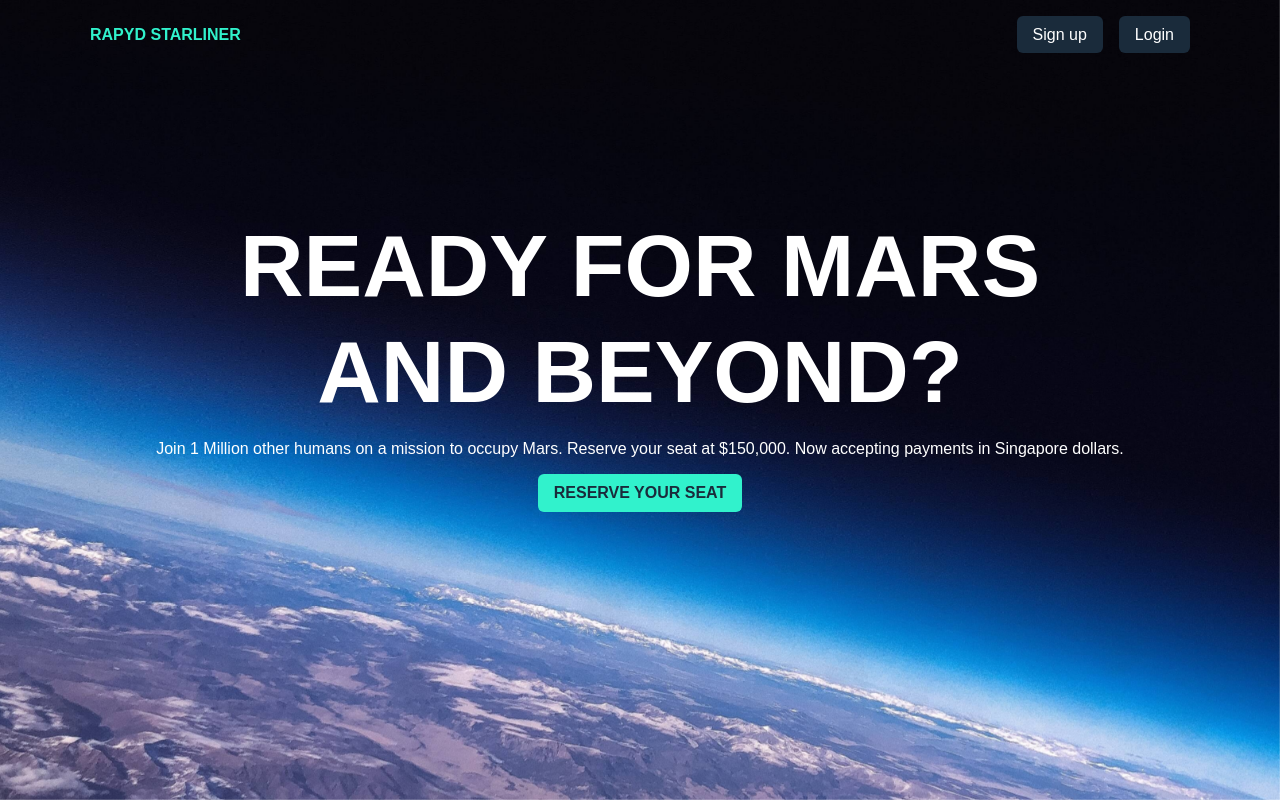
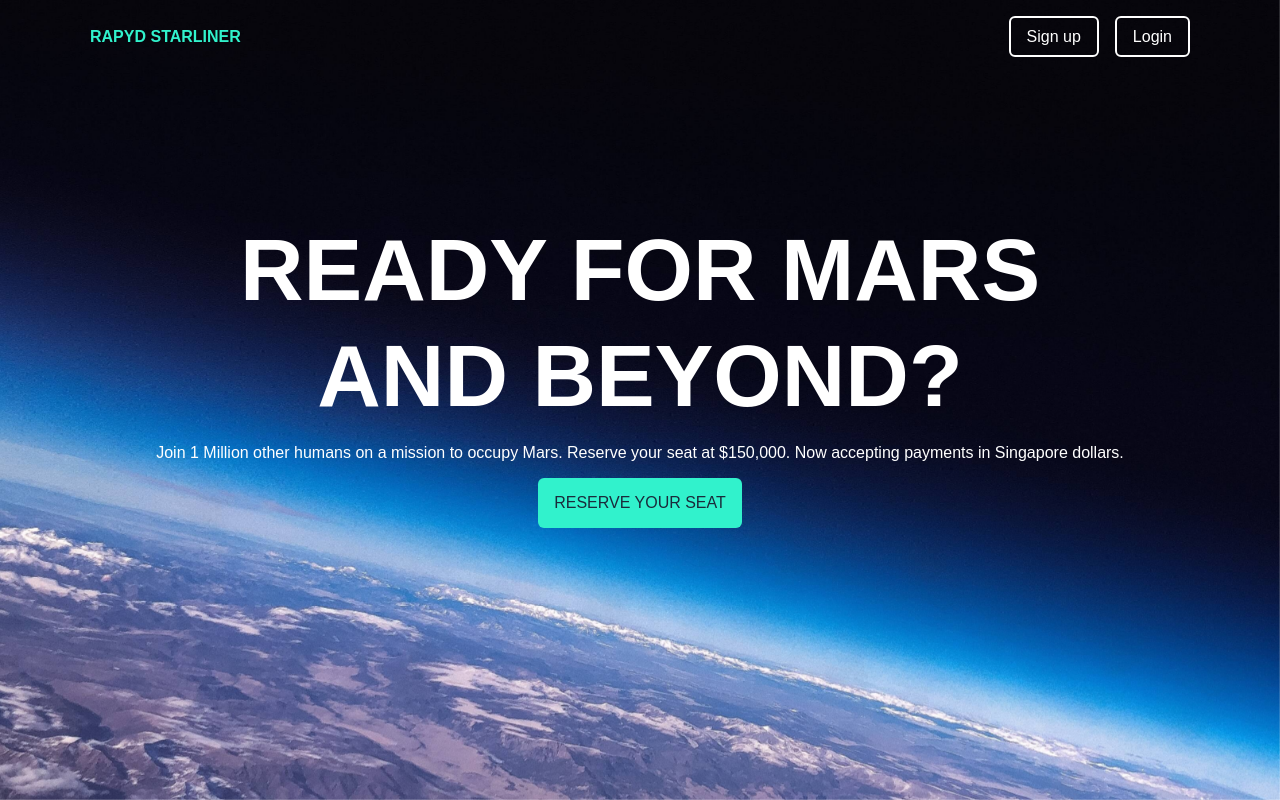
Before and after one commit to 8mn/rapyd-space-tour, a React (Create React App) app: page / in a window 1280 px wide. Built offline with nearby package versions, Linux system fonts and the light colour scheme; a web font is replaced by a local one.

Commit message:
updated homepage nav colors

```diff
--- a/src/pages/Homepage/Homepage.module.scss
+++ b/src/pages/Homepage/Homepage.module.scss
@@ -36,10 +36,17 @@
         gap: 1rem;
 
         button {
-            background-color: var(--black);
+            background-color: transparent;
+            border: 2px solid #fff;
             color: #fff;
-            border: none;
+            // border: none;
             border-radius: 6px;
+            cursor: pointer;
+
+            &:hover{
+                background-color: #fff;
+                color: #000;
+            }
         }
     }
 }
@@ -165,14 +172,14 @@
                 border: none;
                 color: var(--black);
                 cursor: pointer;
-                font-weight: bold;
+                font-weight: 500;
                 // border: 2px solid var(--green);
 
                 //  background: linear-gradient(10grad,var(--lime),var(--green));
-
+                padding: 1rem;
                 &:hover {
                     border: 2px solid none;
-                    background: var(--black);
+                    background: #000;
                     color: var(--green);
                 }
             }
```
Also changed, not shown: src/pages/Homepage/Homepage.jsx (line endings or trailing spaces).
